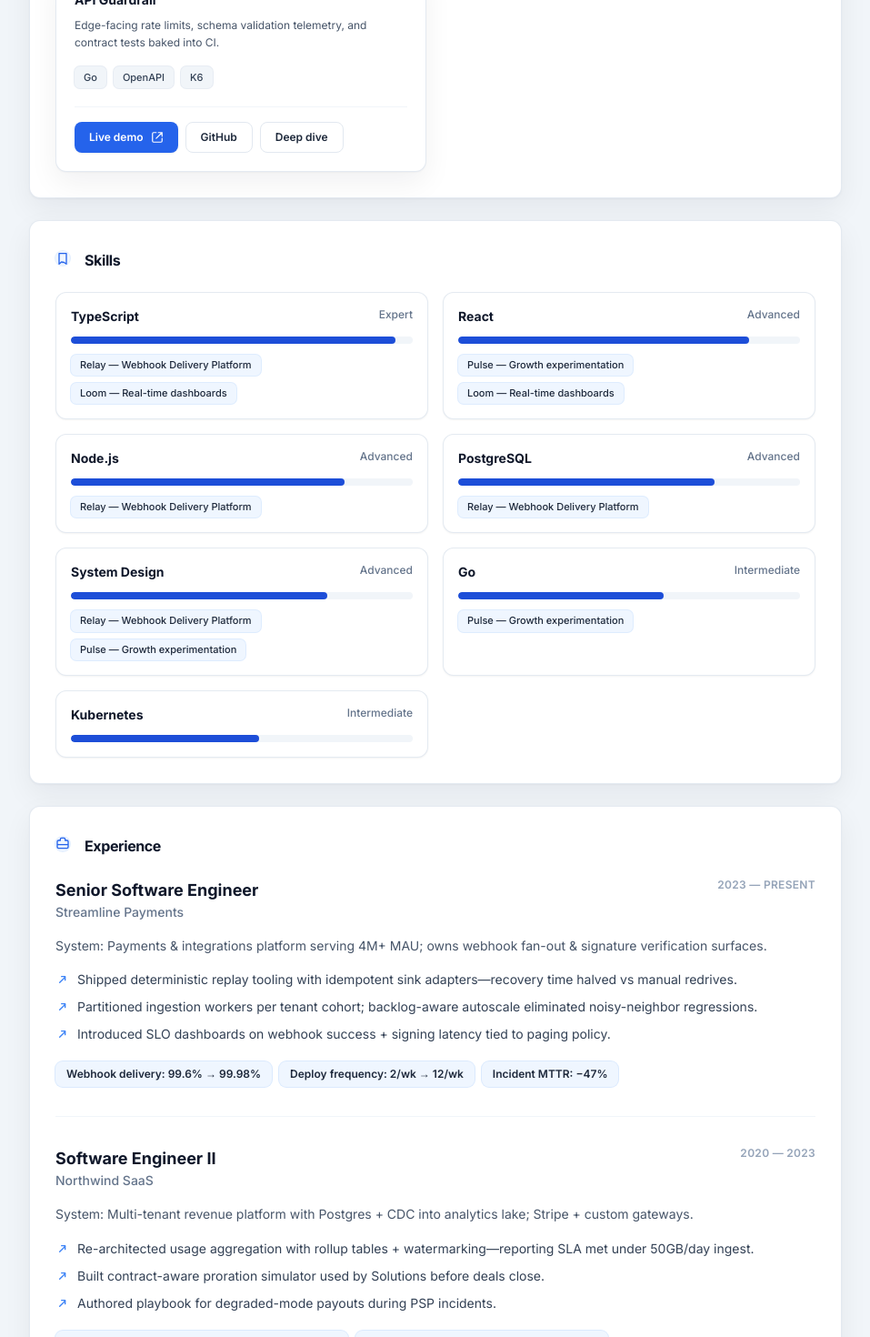
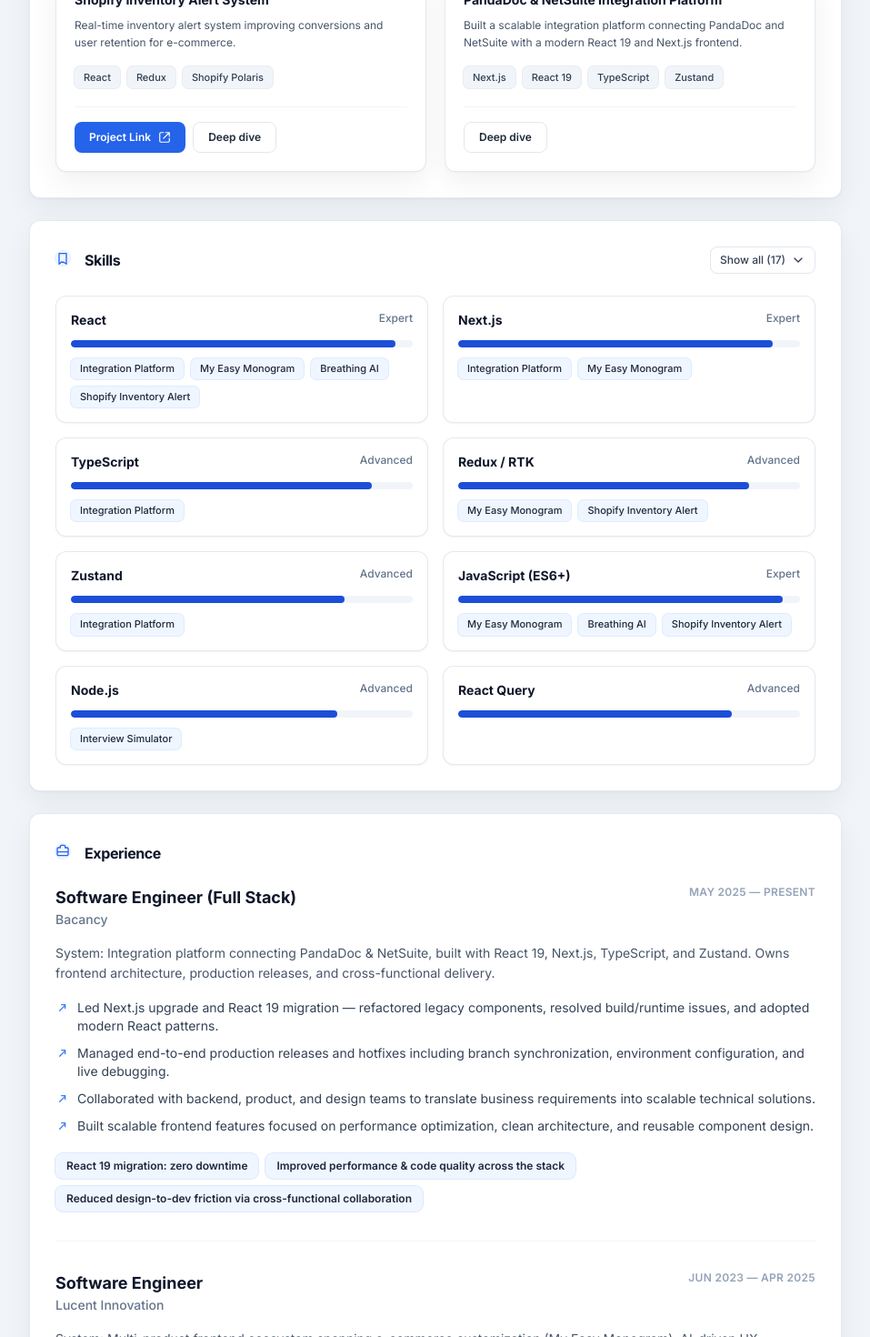
Before and after one commit to sanuranjangit/Portfolio, a React (Create React App) app: page / in a window 1280 px wide. Shown: the part 1020-2490 px from the top of the page at 91% size, without its empty margins (314-1271 px from the left). Built offline with nearby package versions, Linux system fonts and the light colour scheme.

Commit message:
chore -> update component data & profile image

```diff
--- a/src/components/profile/ProfileHeader.jsx
+++ b/src/components/profile/ProfileHeader.jsx
@@ -22,11 +22,11 @@
             <div className="relative mx-auto shrink-0 sm:mx-0">
               <img
                 src={profile.avatarUrl}
-                alt=""
-                className="h-28 w-28 rounded-2xl object-cover shadow-md ring-4 ring-white"
+                alt={profile.name}
+                className="h-28 w-28 rounded-full object-cover shadow-md ring-4 ring-white"
               />
               <span
-                className="absolute bottom-2 right-2 flex items-center gap-1 rounded-full bg-white/95 px-2 py-0.5 text-[10px] font-semibold text-slate-600 shadow-sm ring-1 ring-slate-200"
+                className="absolute -bottom-1 right-0 flex items-center gap-1 rounded-full bg-white/95 px-2 py-0.5 text-[10px] font-semibold text-slate-600 shadow-sm ring-1 ring-slate-200"
                 title="Availability"
               >
                 <span className="relative flex h-2 w-2">
--- a/src/components/profile/SkillsGridSection.jsx
+++ b/src/components/profile/SkillsGridSection.jsx
@@ -1,6 +1,9 @@
+import { useState } from 'react';
 import SectionHeader from '../common/SectionHeader';
 import Card from '../common/Card';
 import { skillsGrid } from '../../data/skillsGridData';
+
+const INITIAL_VISIBLE = 8;
 
 function BookmarkIcon() {
   return (
@@ -11,6 +14,20 @@
         strokeLinejoin="round"
         d="M6 4h12v17.5l-4.5-3.25L12 19l-1.5-1.25L6 21.5V4z"
       />
+    </svg>
+  );
+}
+
+function ChevronIcon({ expanded }) {
+  return (
+    <svg
+      viewBox="0 0 24 24"
+      fill="none"
+      stroke="currentColor"
+      className={`h-4 w-4 transition-transform ${expanded ? 'rotate-180' : ''}`}
+      aria-hidden
+    >
+      <path strokeWidth="2" strokeLinecap="round" strokeLinejoin="round" d="M6 9l6 6 6-6" />
     </svg>
   );
 }
@@ -45,6 +62,10 @@
 }
 
 export default function SkillsGridSection({ developerMode = false, id = 'skills' }) {
+  const [expanded, setExpanded] = useState(false);
+  const hasMore = skillsGrid.length > INITIAL_VISIBLE;
+  const visibleSkills = expanded ? skillsGrid : skillsGrid.slice(0, INITIAL_VISIBLE);
+
   return (
     <section id={id} className="scroll-mt-24">
       <Card hover={false} padding="p-6 sm:p-7">
@@ -54,9 +75,23 @@
           icon={<BookmarkIcon />}
           developerMode={developerMode}
           devName="SkillsGridSection"
+          trailing={
+            hasMore && (
+              <button
+                type="button"
+                onClick={() => setExpanded((v) => !v)}
+                aria-expanded={expanded}
+                aria-controls="skills-grid"
+                className="inline-flex items-center gap-1.5 rounded-lg border border-slate-200 bg-white px-2.5 py-1.5 text-xs font-medium text-slate-700 transition-colors hover:bg-slate-50 dark:border-slate-700 dark:bg-slate-900 dark:text-slate-200 dark:hover:bg-slate-800"
+              >
+                {expanded ? 'Show less' : `Show all (${skillsGrid.length})`}
+                <ChevronIcon expanded={expanded} />
+              </button>
+            )
+          }
         />
-        <div className="grid grid-cols-1 gap-4 md:grid-cols-2">
-          {skillsGrid.map((skill) => (
+        <div id="skills-grid" className="grid grid-cols-1 gap-4 md:grid-cols-2">
+          {visibleSkills.map((skill) => (
             <SkillGridCard key={skill.id} skill={skill} />
           ))}
         </div>
--- a/src/components/projects/ProjectCard.jsx
+++ b/src/components/projects/ProjectCard.jsx
@@ -36,13 +36,14 @@
           ))}
         </div>
         <div className="mt-5 flex flex-wrap gap-2 border-t border-slate-100 pt-4 dark:border-slate-800">
-          <Button as="a" href={project.demoUrl} className="px-3 py-1.5 text-xs">
-            Live demo
-            <ExternalIcon />
-          </Button>
-          <Button as="a" href={project.githubUrl} variant="secondary" className="px-3 py-1.5 text-xs" target="_blank" rel="noreferrer">
-            GitHub
-          </Button>
+         {project.demoUrl && <Button as="a" href={project.demoUrl} className="px-3 py-1.5 text-xs">
+              Project Link
+              <ExternalIcon />
+            </Button>}
+          {project.githubUrl && <Button as="a" href={project.githubUrl} variant="secondary" className="px-3 py-1.5 text-xs" target="_blank" rel="noreferrer">
+              GitHub
+            </Button>
+          }
           <Button as={Link} to={`/projects/${project.slug}`} variant="secondary" className="px-3 py-1.5 text-xs">
             Deep dive
           </Button>
--- a/src/data/experienceData.js
+++ b/src/data/experienceData.js
@@ -1,43 +1,68 @@
 export const experiences = [
   {
     id: 'exp-1',
-    company: 'Streamline Payments',
-    role: 'Senior Software Engineer',
-    location: '',
-    start: '2023',
+    company: 'Bacancy',
+    role: 'Software Engineer (Full Stack)',
+    location: 'Hyderabad, India',
+    start: 'May 2025',
     end: 'Present',
-    impactMetric: 'Lead engineer for outbound delivery primitives',
+    impactMetric: 'Production owner for full-stack integration platform',
     systemContext:
-      'System: Payments & integrations platform serving 4M+ MAU; owns webhook fan-out & signature verification surfaces.',
+      'System: Integration platform connecting PandaDoc & NetSuite, built with React 19, Next.js, TypeScript, and Zustand. Owns frontend architecture, production releases, and cross-functional delivery.',
     achievements: [
-      'Shipped deterministic replay tooling with idempotent sink adapters—recovery time halved vs manual redrives.',
-      'Partitioned ingestion workers per tenant cohort; backlog-aware autoscale eliminated noisy-neighbor regressions.',
-      'Introduced SLO dashboards on webhook success + signing latency tied to paging policy.',
+      'Led Next.js upgrade and React 19 migration — refactored legacy components, resolved build/runtime issues, and adopted modern React patterns.',
+      'Managed end-to-end production releases and hotfixes including branch synchronization, environment configuration, and live debugging.',
+      'Collaborated with backend, product, and design teams to translate business requirements into scalable technical solutions.',
+      'Built scalable frontend features focused on performance optimization, clean architecture, and reusable component design.',
     ],
     metrics: [
-      'Webhook delivery: 99.6% → 99.98%',
-      'Deploy frequency: 2/wk → 12/wk',
-      'Incident MTTR: −47%',
+      'React 19 migration: zero downtime',
+      'Improved performance & code quality across the stack',
+      'Reduced design-to-dev friction via cross-functional collaboration',
     ],
   },
   {
     id: 'exp-2',
-    company: 'Northwind SaaS',
-    role: 'Software Engineer II',
-    location: '',
-    start: '2020',
-    end: '2023',
-    impactMetric: 'Core billing & usage metering services',
+    company: 'Lucent Innovation',
+    role: 'Software Engineer',
+    location: 'Ahmedabad, India',
+    start: 'Jun 2023',
+    end: 'Apr 2025',
+    impactMetric: '82% vendor conversion across 1,000+ vendors in 3 months',
     systemContext:
-      'System: Multi-tenant revenue platform with Postgres + CDC into analytics lake; Stripe + custom gateways.',
+      'System: Multi-product frontend ecosystem spanning e-commerce customization (My Easy Monogram), AI-driven UX (Breathing AI), and Shopify inventory tooling. Stack: React, Node.js, Redux, Ant Design.',
     achievements: [
-      'Re-architected usage aggregation with rollup tables + watermarking—reporting SLA met under 50GB/day ingest.',
-      'Built contract-aware proration simulator used by Solutions before deals close.',
-      'Authored playbook for degraded-mode payouts during PSP incidents.',
+      'Re-engineered My Easy Monogram (React + Node.js) — built 2D canvas Design Studio with real-time previews, driving 82% vendor conversion from 1,000+ vendors in 3 months.',
+      'Led Breathing AI UX redesign resulting in 60% improvement in user feedback; mentored 3 junior developers.',
+      'Built Shopify Polaris inventory alert system (React/Redux) — achieved 25% conversion uplift and 30% retention boost.',
+      'Optimized performance via memoization, lazy loading, and reducing unnecessary re-renders using Redux and Ant Design.',
     ],
     metrics: [
-      'Monthly close automated: ~4 hrs → ~35 min review',
-      'PSP failover drills: predictable <5 min cutoff',
+      'Vendor conversion: 82% from 1,000+ vendors',
+      'UX improvement: 60% positive user feedback',
+      'Conversion uplift: +25% | Retention boost: +30%',
+    ],
+  },
+  {
+    id: 'exp-3',
+    company: 'MAQ Software',
+    role: 'Software Engineer',
+    location: 'Noida, India',
+    start: 'Jul 2022',
+    end: 'Mar 2023',
+    impactMetric: '25% engagement boost via responsive React UIs',
+    systemContext:
+      'System: Enterprise-facing React.js web applications with focus on responsive design, cross-browser compatibility, and Figma-to-dev delivery. Collaborated closely with UI/UX designers.',
+    achievements: [
+      'Built responsive React.js UIs delivering 25% engagement boost, 15% conversion lift, and 30% faster load times.',
+      'Improved state management using Context API and React Router, increasing user retention by 10%.',
+      'Translated Figma wireframes into pixel-perfect, cross-browser compatible interfaces, reducing design-to-dev handoff time by 20%.',
+      'Contributed to 20% mobile traffic growth through optimized responsive design practices.',
+    ],
+    metrics: [
+      'Engagement: +25% | Conversion: +15%',
+      'Load time: 30% faster',
+      'Design handoff time: −20%',
     ],
   },
 ];
--- a/src/data/profileData.js
+++ b/src/data/profileData.js
@@ -1,13 +1,14 @@
+import avatarImg from '../assets/avatar.jpg';
+
 export const profile = {
   name: 'Anuranjan Shrivastava',
   title: 'Senior Software Engineer',
   tagline: 'Building scalable & high performance web applications',
  locationLabel: 'Hyderabad, India · Open to Relocation & Remote',
   openToWork: true,
-  avatarUrl:
-    'https://images.unsplash.com/photo-1506794778202-cad84cf45f1d?w=400&h=400&fit=crop',
+  avatarUrl: avatarImg,
   resumeUrl: '#resume',
-  githubUrl: 'https://github.com',
+  githubUrl: 'https://github.com/sanuranjangit',
   contactHref: 'mailto:hello@example.dev',
   bio: 'I design and ship reliable platforms where APIs, queues, and UX meet—favoring observable systems and crisp developer experience.',
   status: 'online',
@@ -23,18 +24,10 @@
 export const recommendations = [
   {
     id: 'rec-1',
-    author: 'Priya Raman',
-    role: 'Engineering Manager',
-    company: 'Northwind',
+    author: 'Rushabh Dave',
+    role: 'Fullstack Developer | MERN',
+    company: 'Lucent Innovation',
     body:
-      'Arjun is the engineer I trust with our hairiest distributed-systems work—he turns ambiguity into clear trade-offs, ships with observability first, and leaves the codebase better than he found it.',
-  },
-  {
-    id: 'rec-2',
-    author: 'Marcus Lee',
-    role: 'Staff Engineer',
-    company: 'Helio Labs',
-    body:
-      'Rare combination of product sense and deep backend craft. He led our webhook reliability push end-to-end: SLOs, runbooks, and a calm on-call story our team actually believed in.',
+      'Anuranjan is highly skilled when it comes to problem solving and code optimizations. He holds a deeper understanding of Web development and modern tools. Apart from core skills he is very friendly to approach and I have always found him being supportive. I highly recommend him for his resilience, attention to details, optimization skills and supportive nature.',
   },
 ];
--- a/src/data/projectsData.js
+++ b/src/data/projectsData.js
@@ -1,65 +1,105 @@
 export const projects = [
   {
-    id: 'proj-relay',
-    slug: 'relay-webhooks',
-    title: 'Relay — Webhook Delivery Platform',
+    id: 'proj-monogram',
+    slug: 'my-easy-monogram',
+    title: 'My Easy Monogram — Custom Product Platform',
     tagline:
-      'Hardened delivery engine with backoff, signing, replay, and observable SLIs for product teams integrating at scale.',
+      'Interactive product customization platform with real-time previews driving massive vendor onboarding.',
     thumbnail: '',
-    tech: ['TypeScript', 'Node.js', 'Redis'],
-    demoUrl: '#',
-    githubUrl: 'https://github.com',
-    highlights: ['At-least-once with bounded retries', 'Tenant-scoped quotas & egress guardrails'],
+    tech: ['React', 'Node.js', 'Canvas', 'Redux'],
+    demoUrl: 'https://myeasymonogram.com/',
+    githubUrl: null,
+    highlights: [
+      '82% vendor conversion in 3 months',
+      'Real-time 2D customization studio',
+    ],
     overview:
-      'Relay is an internal/external-facing webhook dispatcher that abstracts destination variance while keeping operators honest about backlog and latency.',
+      'A scalable product customization platform enabling vendors to design and preview personalized products in real time.',
     architecture:
-      'Outbox-pattern writers push to partitioned topics; orchestrator workers schedule attempts with jittered backoff; receipts stored in Postgres with correlation IDs bridging support tooling.',
+      'React frontend with canvas-based rendering, backed by Node.js APIs handling product configurations and persistence.',
     challenges:
-      'Mixed consumer quality (timeouts, flaky SSL) demanded adaptive policies without starving well-behaved destinations.',
+      'Ensuring smooth real-time rendering and state synchronization for complex product configurations.',
     decisions:
-      'Chose deterministic replay blobs over naive full payload duplicates; exposed dead-letter rationale to developers via surfaced error classes.',
-    relatedSkillSlugs: ['typescript', 'node', 'redis'],
+      'Used optimized state management and canvas rendering techniques to deliver instant feedback without performance lag.',
+    relatedSkillSlugs: ['react', 'node', 'redux'],
   },
+
   {
-    id: 'proj-ledger-ui',
-    slug: 'ledger-console',
-    title: 'Ledger Console',
-    tagline: 'Operational UI for payouts exceptions, approvals, and manual reconciliations with full audit lineage.',
+    id: 'proj-breathing-ai',
+    slug: 'breathing-ai-ux',
+    title: 'Breathing AI — UX Redesign',
+    tagline:
+      'End-to-end UX revamp improving usability, engagement, and overall user satisfaction.',
     thumbnail: '',
-    tech: ['React', 'TanStack Router', 'Vite'],
-    demoUrl: '#',
-    githubUrl: 'https://github.com/',
-    highlights: ['Role-based approval flows', 'Diffable reconciliation exports'],
+    tech: ['React', 'UX', 'Design Systems'],
+    demoUrl: 'https://www.breathing.ai/',
+    githubUrl: null,
+    highlights: [
+      '60% improvement in user feedback',
+      'Mentored 3 junior developers',
+    ],
     overview:
-      'Dense desk-friendly console for Finance + Support to unblock stuck payouts without hopping across five tools.',
+      'Redesigned the product experience focusing on usability, accessibility, and visual consistency.',
     architecture:
-      'Read models fed by event-sourced lineage; mutations go through audited command endpoints with optimistic concurrency.',
+      'Component-driven React architecture with reusable UI patterns and improved state handling.',
     challenges:
-      'Balancing completeness vs speed—heavy tables needed virtualization plus column-level masking.',
+      'Aligning business requirements with user expectations while maintaining design consistency.',
     decisions:
-      'Adopted headless TanStack primitives for resilient data grids versus bespoke grid code.',
-    relatedSkillSlugs: ['react', 'typescript'],
+      'Introduced reusable design components and improved UX flows based on user feedback and testing.',
+    relatedSkillSlugs: ['react', 'ux'],
   },
+
   {
-    id: 'proj-guardrail',
-    slug: 'api-guardrail',
-    title: 'API Guardrail',
-    tagline: 'Edge-facing rate limits, schema validation telemetry, and contract tests baked into CI.',
+    id: 'proj-inventory',
+    slug: 'shopify-inventory-alert',
+    title: 'Shopify Inventory Alert System',
+    tagline:
+      'Real-time inventory alert system improving conversions and user retention for e-commerce.',
     thumbnail: '',
-    tech: ['Go', 'OpenAPI', 'K6'],
-    demoUrl: '#',
-    githubUrl: 'https://github.com/',
-    highlights: ['Traffic shadowing harness', 'OpenAPI drift detection'],
+    tech: ['React', 'Redux', 'Shopify Polaris'],
+    demoUrl: 'https://www.discocrate.com/',
+    githubUrl: null,
+    highlights: [
+      '25% conversion uplift',
+      '30% retention increase',
+    ],
     overview:
-      'Sidecar-lite gateway policies ensuring partner traffic stays within sane envelopes before hitting monolith hotspots.',
+      'Built an inventory alert system enabling users to track product availability and receive updates.',
     architecture:
-      'Declarative YAML routes compiled to Envoy-compatible filters plus async policy updates via CRDs.',
+      'React + Redux frontend integrated with Shopify Polaris for consistent UI and scalable state management.',
     challenges:
-      'Zero-downtime rollouts while connection pools pin old behavior.',
+      'Handling real-time updates and ensuring UI consistency across different product states.',
     decisions:
-      'Dual-published OpenAPI snapshots compared in CI blocking merges on unintentional breakage.',
-    relatedSkillSlugs: ['go', 'openapi'],
+      'Used Redux for predictable state updates and optimized rendering to ensure smooth UX.',
+    relatedSkillSlugs: ['react', 'redux'],
   },
+
+  {
+    id: 'proj-next-upgrade',
+    slug: 'pandadoc-netsuite-integration',
+    title: 'PandaDoc & NetSuite Integration Platform',
+    tagline: 'Built a scalable integration platform connecting PandaDoc and NetSuite with a modern React 19 and Next.js frontend.',
+    thumbnail: '',
+    tech: ['Next.js', 'React 19', 'TypeScript', 'Zustand'],
+    demoUrl: null,
+    githubUrl: null,
+    highlights: [
+      'Led Next.js upgrade and React 19 migration with zero downtime',
+      'Resolved build/runtime issues from breaking changes across the stack',
+      'Refactored legacy components adopting modern React 19 patterns',
+      'Managed production releases, hotfixes, and branch synchronization',
+      'Improved performance and code quality through clean architecture and reusable component design',
+    ],
+    overview:
+      'Developed and maintained a full-stack integration platform connecting PandaDoc and NetSuite, built with React 19, Next.js, TypeScript, and Zustand. Focused on scalable frontend architecture, performance optimization, and seamless cross-system data flow.',
+    architecture:
+      'Frontend built with Next.js (App Router) and React 19, using Zustand for lightweight global state management. Component structure follows a modular, reusable design pattern. Integration layer communicates with PandaDoc and NetSuite APIs via REST, coordinated through Node.js/Express backend services.',
+    challenges:
+      'Handling breaking changes introduced by React 19 and Next.js upgrades while maintaining production stability. Ensuring reliable bi-directional data sync between PandaDoc and NetSuite with differing data models.',
+    decisions:
+      'Chose Zustand over Redux for simpler, boilerplate-free state management suited to integration workflows. Adopted an incremental migration strategy — upgrading and testing module by module — to avoid regressions and ensure zero downtime in production.',
+    relatedSkillSlugs: ['react', 'nextjs', 'typescript', 'zustand', 'nodejs'],
+  }
 ];
 
 export function getProjectBySlug(slug) {
--- a/src/data/skillsGridData.js
+++ b/src/data/skillsGridData.js
@@ -3,52 +3,123 @@
  */
 export const skillsGrid = [
   {
+    id: 'react',
+    name: 'React',
+    levelLabel: 'Expert',
+    progress: 95,
+    projectTags: ['Integration Platform', 'My Easy Monogram', 'Breathing AI', 'Shopify Inventory Alert'],
+  },
+  {
+    id: 'nextjs',
+    name: 'Next.js',
+    levelLabel: 'Expert',
+    progress: 92,
+    projectTags: ['Integration Platform', 'My Easy Monogram'],
+  },
+  {
     id: 'ts',
     name: 'TypeScript',
+    levelLabel: 'Advanced',
+    progress: 88,
+    projectTags: ['Integration Platform'],
+  },
+  {
+    id: 'redux',
+    name: 'Redux / RTK',
+    levelLabel: 'Advanced',
+    progress: 85,
+    projectTags: ['My Easy Monogram', 'Shopify Inventory Alert'],
+  },
+  {
+    id: 'zustand',
+    name: 'Zustand',
+    levelLabel: 'Advanced',
+    progress: 80,
+    projectTags: ['Integration Platform'],
+  },
+  {
+    id: 'js',
+    name: 'JavaScript (ES6+)',
     levelLabel: 'Expert',
     progress: 95,
-    projectTags: ['Relay — Webhook Delivery Platform', 'Loom — Real-time dashboards'],
-  },
-  {
-    id: 'react',
-    name: 'React',
-    levelLabel: 'Advanced',
-    progress: 85,
-    projectTags: ['Pulse — Growth experimentation', 'Loom — Real-time dashboards'],
+    projectTags: ['My Easy Monogram', 'Breathing AI', 'Shopify Inventory Alert'],
   },
   {
     id: 'node',
     name: 'Node.js',
     levelLabel: 'Advanced',
+    progress: 78,
+    projectTags: ["Interview Simulator"],
+  },
+
+  {
+    id: 'reactquery',
+    name: 'React Query',
+    levelLabel: 'Advanced',
     progress: 80,
-    projectTags: ['Relay — Webhook Delivery Platform'],
+    projectTags: [],
+  },
+  {
+    id: 'html5',
+    name: 'HTML5',
+    levelLabel: 'Expert',
+    progress: 95,
+    projectTags: [],
+  },
+  {
+    id: 'jest',
+    name: 'Jest',
+    levelLabel: 'Intermediate',
+    progress: 65,
+    projectTags: [],
+  },
+  {
+    id: 'rtl',
+    name: 'React Testing Library',
+    levelLabel: 'Intermediate',
+    progress: 65,
+    projectTags: [],
+  },
+  {
+    id: 'tailwind',
+    name: 'Tailwind CSS',
+    levelLabel: 'Advanced',
+    progress: 85,
+    projectTags: [],
+  },
+  {
+    id: 'express',
+    name: 'Express.js',
+    levelLabel: 'Intermediate',
+    progress: 70,
+    projectTags: [],
+  },
+  {
+    id: 'restapi',
+    name: 'REST APIs',
+    levelLabel: 'Advanced',
+    progress: 85,
+    projectTags: [],
+  },
+  {
+    id: 'mongodb',
+    name: 'MongoDB',
+    levelLabel: 'Intermediate',
+    progress: 68,
+    projectTags: [],
   },
   {
     id: 'pg',
     name: 'PostgreSQL',
-    levelLabel: 'Advanced',
-    progress: 75,
-    projectTags: ['Relay — Webhook Delivery Platform'],
+    levelLabel: 'Intermediate',
+    progress: 65,
+    projectTags: [],
   },
   {
-    id: 'sysdesign',
-    name: 'System Design',
+    id: 'git',
+    name: 'Git / GitHub / GitLab',
     levelLabel: 'Advanced',
-    progress: 75,
-    projectTags: ['Relay — Webhook Delivery Platform', 'Pulse — Growth experimentation'],
-  },
-  {
-    id: 'go',
-    name: 'Go',
-    levelLabel: 'Intermediate',
-    progress: 60,
-    projectTags: ['Pulse — Growth experimentation'],
-  },
-  {
-    id: 'k8s',
-    name: 'Kubernetes',
-    levelLabel: 'Intermediate',
-    progress: 55,
+    progress: 85,
     projectTags: [],
   },
 ];
```
Also changed, not shown: src/assets/avatar.jpg (added).
